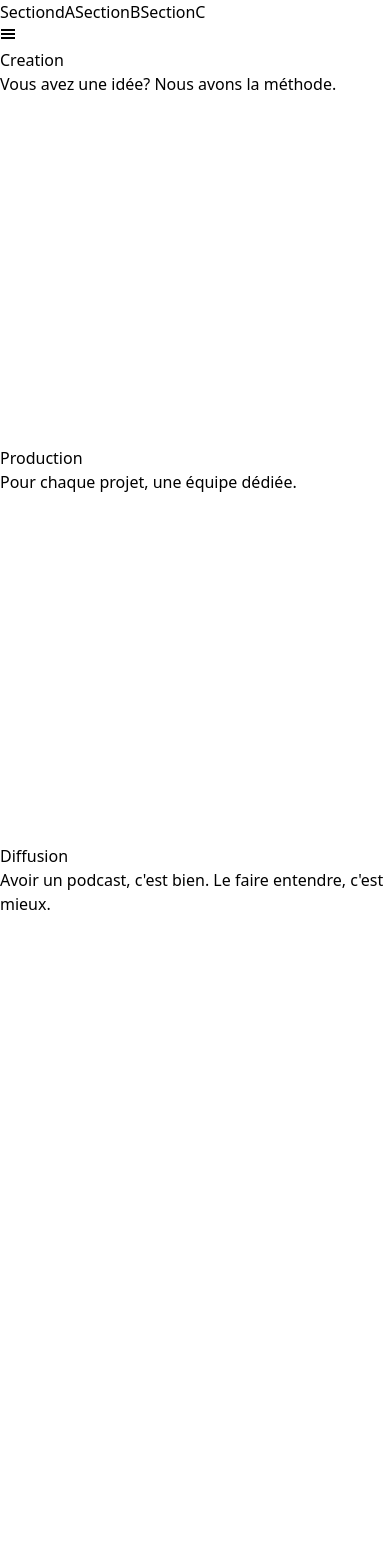
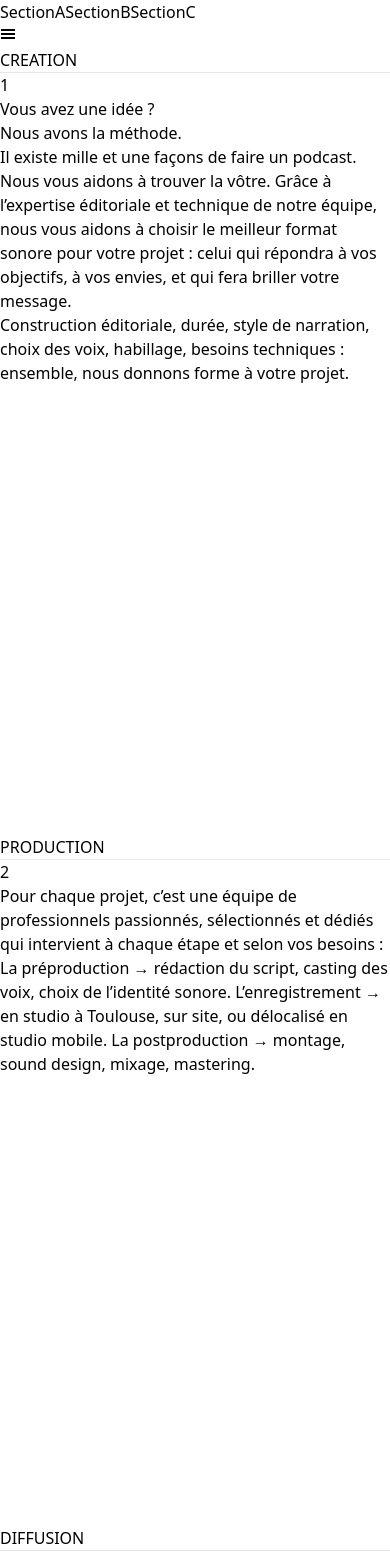
Before and after one commit to ikeshavbansal/TheLadder, a React (Vite) app in the folder TheLadder_assignment/: page /sectionB in a window 390 px wide. Shown: the part 24-1579 px from the top of the page. Before the commit the page ends 940 px from the top, so only its background shows below. Built offline with nearby package versions, Linux system fonts and the light colour scheme.

Commit message:
added sectionB folding box and responsiveness

```diff
--- a/TheLadder_assignment/src/Components/Header.jsx
+++ b/TheLadder_assignment/src/Components/Header.jsx
@@ -1,32 +1,59 @@
 import { GiHamburgerMenu } from "react-icons/gi";
-import { Link } from "react-router";
+import { Link } from "react-router-dom";
+import { useState } from "react";
 
-const Header = ()=>
-{
+const Header = () => {
+    const [isMenuOpen, setIsMenuOpen] = useState(false);
+
+    const toggleMenu = () => {
+        setIsMenuOpen(!isMenuOpen);
+    };
+
     return (
-
         <nav className="bg-gray-800 text-white z-50 mb-4 fixed w-full">
             <div className="max-w-7xl mx-auto px-4 sm:px-6 lg:px-8">
                 <div className="flex justify-between items-center h-16">
                     <div className="flex items-center">
-            <a href="/" className="text-2xl font-bold">TheLadder Assignment</a>
+                        <a href="/" className="text-2xl font-bold">
+                            TheLadder Assignment
+                        </a>
                     </div>
                     <div className="hidden md:flex space-x-4">
-            <Link to="/" className="hover:text-gray-300">SectiondA</Link>
-            <Link to="/sectionB" className="hover:text-gray-300">SectionB</Link>
-            <Link to="/sectionC" className="hover:text-gray-300">SectionC</Link>
+                        <Link to="/" className="hover:text-gray-300">
+                            SectionA
+                        </Link>
+                        <Link to="/sectionB" className="hover:text-gray-300">
+                            SectionB
+                        </Link>
+                        <Link to="/sectionC" className="hover:text-gray-300">
+                            SectionC
+                        </Link>
                     </div>
                     <div className="md:hidden">
-            <button className="text-gray-300 hover:text-white focus:outline-none focus:text-white">
-              <GiHamburgerMenu></GiHamburgerMenu>
+                        <button
+                            className="text-gray-300 hover:text-white focus:outline-none focus:text-white"
+                            onClick={toggleMenu}
+                        >
+                            <GiHamburgerMenu />
                         </button>
                     </div>
                 </div>
-
             </div>
+            {isMenuOpen && (
+                <div className="md:hidden bg-gray-800 text-white px-4 py-2 space-y-2">
+                    <Link to="/" className="block hover:text-gray-300">
+                        SectionA
+                    </Link>
+                    <Link to="/sectionB" className="block hover:text-gray-300">
+                        SectionB
+                    </Link>
+                    <Link to="/sectionC" className="block hover:text-gray-300">
+                        SectionC
+                    </Link>
+                </div>
+            )}
         </nav>
-
-  )
-}
+    );
+};
 
 export default Header;
--- /dev/null
+++ b/TheLadder_assignment/src/Components/sectionB/contentB.jsx
@@ -0,0 +1,47 @@
+const ContentB = ({
+    number,
+    title,
+    description,
+    platformsData = [],
+    children,
+}) => {
+    return (
+        <div className="w-full">
+            <h2 className="text-4xl font-light mb-8">{title}</h2>
+            <hr className="border-gray-200 mb-12" />
+            <div className="flex items-start gap-24">
+                <div className="flex-shrink-0 w-1/4">
+                    <span
+                        className={`text-[200px] font-light leading-none ${
+                            number === 3
+                                ? "text-green-500"
+                                : number == 2
+                                ? "text-blue-200"
+                                : "text-yellow-500"
+                        }`}
+                    >
+                        {number}
+                    </span>
+                </div>
+                <div className="pt-8 w-3/4">
+                    {children}
+                    {platformsData.length > 0 && (
+                        <div className="flex flex-wrap gap-6 mt-8">
+                            {platformsData.map(({ name, icon: Icon }) => (
+                                <div
+                                    key={name}
+                                    className="flex items-center gap-2 text-gray-400"
+                                >
+                                    <Icon className="text-xl" />
+                                    <span>{name}</span>
+                                </div>
+                            ))}
+                        </div>
+                    )}
+                </div>
+            </div>
+        </div>
+    );
+};
+
+export default ContentB;
--- /dev/null
+++ b/TheLadder_assignment/src/Components/sectionB/contentBox.jsx
@@ -0,0 +1,34 @@
+import { motion } from "framer-motion";
+
+const ContentBox = ({
+    boxTranslateY,
+    boxRotateX,
+    boxScale,
+    zIndex,
+    children,
+    boxColor,
+}) => {
+    const transition = {
+        duration: 1.5,
+        ease: "easeInOut",
+    };
+
+    return (
+        <motion.div
+            className="absolute top-0 p-8 w-full bg-white rounded-lg shadow-xl"
+            style={{
+                y: boxTranslateY,
+                rotateX: boxRotateX,
+                scale: boxScale,
+                transformOrigin: "bottom",
+                zIndex: zIndex,
+                backgroundColor: boxColor,
+            }}
+            transition={transition}
+        >
+            {children}
+        </motion.div>
+    );
+};
+
+export default ContentBox;
--- a/TheLadder_assignment/src/Pages/sectionB.jsx
+++ b/TheLadder_assignment/src/Pages/sectionB.jsx
@@ -1,97 +1,140 @@
-import React from 'react';
-import { motion, useScroll, useTransform } from 'framer-motion';
+import React from "react";
+import { motion, useScroll, useTransform } from "framer-motion";
+import ContentB from "../Components/sectionB/contentB";
+import {
+    SiApplepodcasts,
+    SiSpotify,
+    SiDeepnote,
+    SiGoogle,
+    SiSoundcloud,
+    SiAmazonmusic,
+    SiYoutube,
+} from "react-icons/si";
+import ContentBox from "../Components/sectionB/contentBox";
+
+const platformsData = [
+    { name: "Apple podcast", icon: SiApplepodcasts },
+    { name: "Spotify", icon: SiSpotify },
+    { name: "Deepnote", icon: SiDeepnote },
+    { name: "Google podcast", icon: SiGoogle },
+    { name: "Soundcloud", icon: SiSoundcloud },
+    { name: "Amazon Music", icon: SiAmazonmusic },
+    { name: "Youtube", icon: SiYoutube },
+];
 
 const FoldingBoxes = () => {
     const { scrollY } = useScroll();
-  const box1Range = [0, 200, 400];
-  const box2Range = [500, 600, 700];
-  const box3Range = [700, 750, 800];
 
-  const transition = {
-    duration: 1.5,
-    ease: "easeInOut",
-  };
+    const box1RotateX = useTransform(scrollY, [0, 300], [0, -10]);
+    const box1TranslateY = useTransform(scrollY, [0, 300], [0, -150]);
+    const box1Scale = useTransform(scrollY, [0, 300], [1, 0.8]);
+    const box1Color = useTransform(scrollY, [0, 300], ["#ffffff", "#333333"]);
 
-  const box1RotateX = useTransform(scrollY, [box1Range[1], box1Range[2]], [0, -10]);
-  const box1TranslateY = useTransform(scrollY, [box1Range[0], box1Range[1], box1Range[2]], [0, -50, -100]);
-  const box1Scale = useTransform(scrollY, [box1Range[1], box1Range[2]], [1, 0.8]);
-  const opacity1 = useTransform(scrollY, box1Range, [1, 1, 0.5]);
+    const box2TranslateY = useTransform(
+        scrollY,
+        [0, 300, 600],
+        [450, 100, -50]
+    );
+    const box2RotateX = useTransform(scrollY, [300, 600], [0, -10]);
+    const box2Scale = useTransform(scrollY, [300, 600], [1, 0.85]);
+    const box2Color = useTransform(scrollY, [300, 600], ["#ffffff", "#666666"]);
 
-  const box2TranslateY = useTransform(scrollY, [0, box2Range[0], box2Range[1], box2Range[2]], [350, 150, 80, -50]);
-  const box2RotateX = useTransform(scrollY, [box2Range[1], box2Range[2]], [0, -10]);
-  const box2Scale = useTransform(scrollY, [box2Range[1], box2Range[2]], [1, 0.85]);
-  const opacity2 = useTransform(scrollY, box2Range, [1, 1, 0.5]);
-
-  const box3TranslateY = useTransform(scrollY, [0, box3Range[0], box3Range[1], box3Range[2],box3Range[2],box3Range[2]], [700,300, 250,100, 50, 10]);
-  const box3RotateX = useTransform(scrollY, [box3Range[1], box3Range[2]], [0, -10]);
-  const box3Scale = useTransform(scrollY, [box3Range[1], box3Range[2]], [1, 0.9]);
-  const opacity3 = useTransform(scrollY, box3Range, [1, 1, 0.5]);
+    const box3TranslateY = useTransform(scrollY, [0, 600, 900], [900, 150, 50]);
+    const box3RotateX = useTransform(scrollY, [600, 900], [0, -10]);
+    const box3Scale = useTransform(scrollY, [600, 900], [1, 0.9]);
+    const box3Color = useTransform(scrollY, [600, 900], ["#ffffff", "#999999"]);
 
     return (
         <div className="min-h-screen">
-      {/* <div className="h-[50vh]" /> */}
             <div className="sticky top-0 left-0 w-full h-screen pt-40">
-        <div className="relative mx-10" style={{ perspective: '1000px' }}>
+                <div
+                    className="relative mx-10"
+                    style={{ perspective: "1000px" }}
+                >
+                    <ContentBox
+                        boxTranslateY={box1TranslateY}
+                        boxRotateX={box1RotateX}
+                        boxColor={box1Color}
+                        zIndex={3}
+                        boxScale={box1Scale}
+                    >
+                        <ContentB title={"CREATION"} number={1}>
+                            <p className="text-xl">Vous avez une idée ?</p>
+                            <p className="text-xl mb-4">
+                                Nous avons la méthode.
+                            </p>
+                            <p className="text-black/30">
+                                Il existe mille et une façons de faire un
+                                podcast. Nous vous aidons à trouver la vôtre.
+                                Grâce à l’expertise éditoriale et technique de
+                                notre équipe, nous vous aidons à choisir le
+                                meilleur format sonore pour votre projet : celui
+                                qui répondra à vos objectifs, à vos envies, et
+                                qui fera briller votre message.
+                            </p>
+                            <p className="text-black/30">
+                                Construction éditoriale, durée, style de
+                                narration, choix des voix, habillage, besoins
+                                techniques : ensemble, nous donnons forme à
+                                votre projet.
+                            </p>
+                        </ContentB>
+                    </ContentBox>
 
-          <motion.div
-            className="absolute top-0 w-full h-80 bg-white rounded-lg shadow-xl"
-            style={{
-              rotateX: box1RotateX,
-              y: box1TranslateY,
-              scale: box1Scale,
-              transformOrigin: 'bottom',
-              zIndex: 3,
-              opacity: opacity1,
-            }}
-            transition={transition}
+                    {/* Box 2: Production */}
+                    <ContentBox
+                        boxTranslateY={box2TranslateY}
+                        boxRotateX={box2RotateX}
+                        boxColor={box2Color}
+                        zIndex={4}
+                        boxScale={box2Scale}
                     >
-            <div className="p-8">
-              <h2 className="text-3xl font-bold">Creation</h2>
-              <p className="mt-4 text-lg text-gray-600">
-                Vous avez une idée? Nous avons la méthode.
+                        <ContentB title={"PRODUCTION"} number={2}>
+                            <p className="text-xl">
+                                Pour chaque projet, c’est une équipe de
+                                professionnels passionnés, sélectionnés et
+                                dédiés qui intervient à chaque étape et selon
+                                vos besoins :
                             </p>
-            </div>
-          </motion.div>
 
-          <motion.div
-            className="absolute top-0 w-full h-80 bg-white rounded-lg shadow-xl"
-            style={{
-              y: box2TranslateY,
-              rotateX: box2RotateX,
-              scale: box2Scale,
-              transformOrigin: 'bottom',
-              zIndex: 4,
-              opacity: opacity2,
-            }}
-            transition={transition}
+                            <p className="text-black/30">
+                                La préproduction → rédaction du script, casting
+                                des voix, choix de l’identité sonore.
+                                L’enregistrement → en studio à Toulouse, sur
+                                site, ou délocalisé en studio mobile. La
+                                postproduction → montage, sound design, mixage,
+                                mastering.
+                            </p>
+                        </ContentB>
+                    </ContentBox>
+
+                    {/* Box 3: Diffusion */}
+                    <ContentBox
+                        boxTranslateY={box3TranslateY}
+                        boxRotateX={box3RotateX}
+                        boxColor={box3Color}
+                        zIndex={5}
+                        boxScale={box3Scale}
                     >
-            <div className="p-8">
-              <h2 className="text-3xl font-bold">Production</h2>
-              <p className="mt-4 text-lg text-gray-600">
-                Pour chaque projet, une équipe dédiée.
+                        <ContentB
+                            title={"DIFFUSION"}
+                            number={3}
+                            platformsData={platformsData}
+                        >
+                            <p className="text-xl">
+                                Avoir un podcast, c’est bien. Le faire entendre,
+                                c’est mieux.
                             </p>
-            </div>
-          </motion.div>
-
-          <motion.div
-            className="absolute top-0 w-full h-80 bg-white rounded-lg shadow-xl"
-            style={{
-              y: box3TranslateY,
-              rotateX: box3RotateX,
-              scale: box3Scale,
-              transformOrigin: 'bottom',
-              zIndex: 5,
-              opacity: opacity3,
-            }}
-            transition={transition}
-          >
-            <div className="p-8">
-              <h2 className="text-3xl font-bold">Diffusion</h2>
-              <p className="mt-4 text-lg text-gray-600">
-                Avoir un podcast, c'est bien. Le faire entendre, c'est mieux.
+                            <p className="text-black/30">
+                                Hébergement des contenus,, mise en ligne sur les
+                                différentes plateformes d’écoute, mise à
+                                disposition d’un player audio intégrable, texte
+                                et vignette de présentation, optimisation de
+                                l’audience et suivi des statistiques d’écoute,
+                                on s’occupe de tout (enfin, si vous le voulez !)
                             </p>
-            </div>
-          </motion.div>
+                        </ContentB>
+                    </ContentBox>
                 </div>
             </div>
 
```
Also changed, not shown: TheLadder_assignment/src/Components/sectionA/bgImageA.jsx (+7 -7 lines), TheLadder_assignment/src/Pages/sectionA.jsx (+28 -7 lines). Lines whose indentation alone changed are shown as unchanged.
